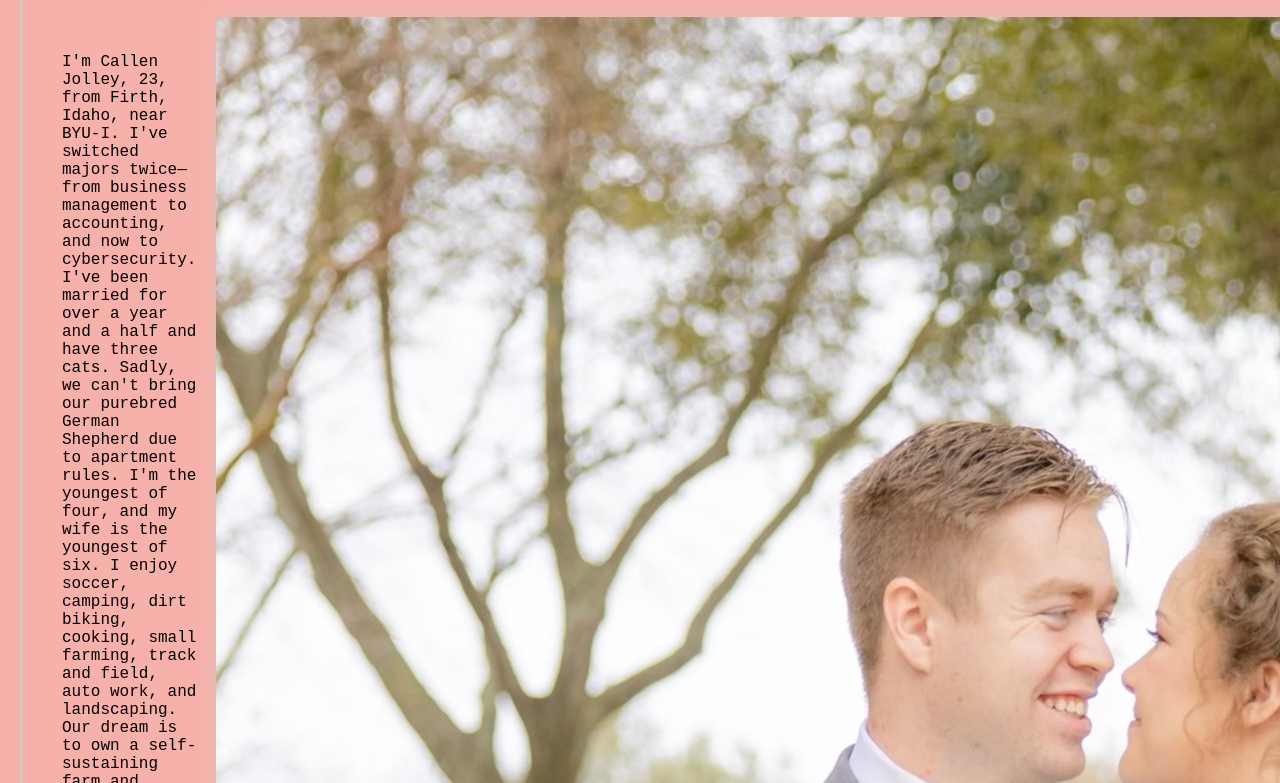
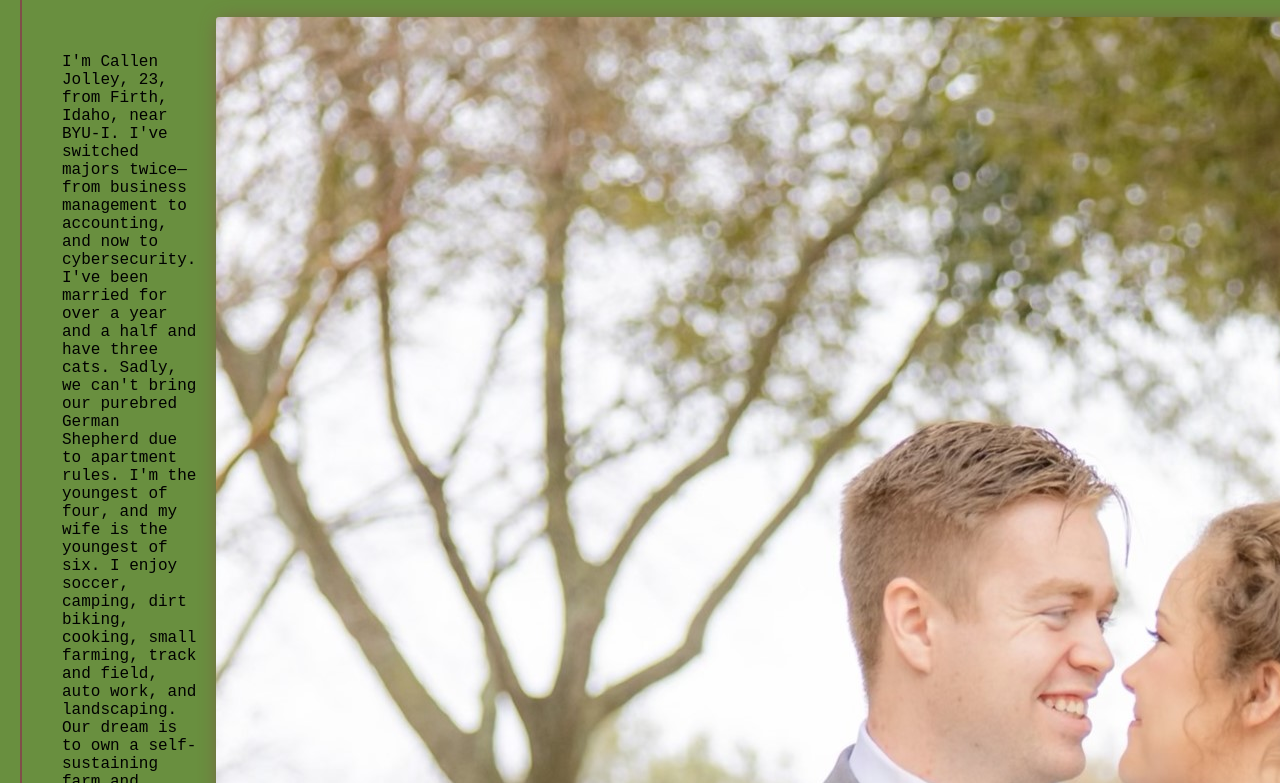
Before and after one commit to mrjoll3y/wdd131, a plain HTML site: page index.html in a window 1280 px wide. Shown: the part 274-1057 px from the top of the page. Drawn offline with Linux system fonts and the light colour scheme; a script that the page names is missing; a web font is replaced by a local one.

Commit message:
new colors

```diff
--- a/styles/base.css
+++ b/styles/base.css
@@ -1,8 +1,8 @@
 :root {
-    --dark-1: #807182;
-    --light-1: #C7D3BF;
-    --dark-2: #D8AA96;
-    --light-2: #F7B1AB
+    --dark-1: #0A122A;
+    --light-1: #804E49;
+    --dark-2: #E7DECD;
+    --light-2: #698F3F
 ;
 }
 h1, h2, h3 {
```
